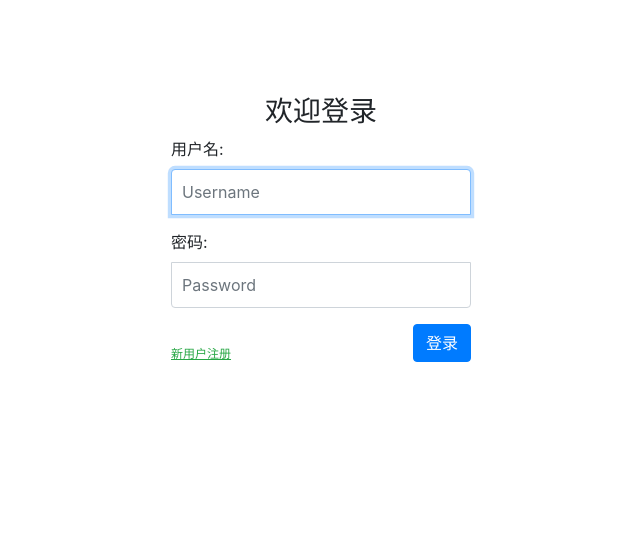
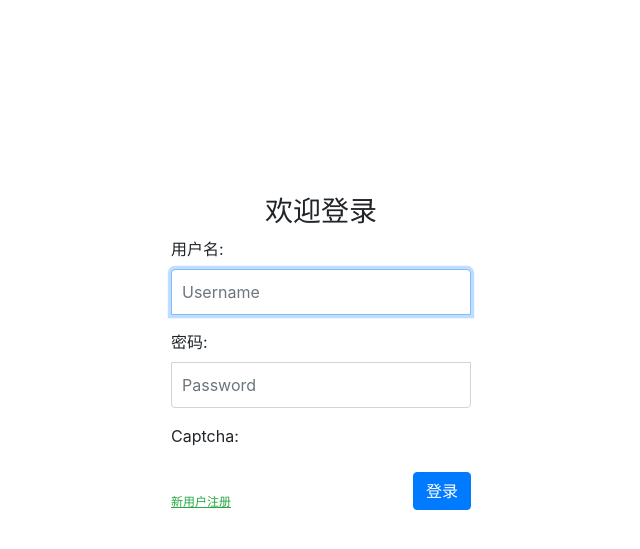
Before and after one commit to strong0429/xhk_crm, a Django app: page /login/ in a window 1280 px wide. Shown: the top 549 px of the page, without its empty margins (319-959 px from the left). Run offline with Django 3.2, Linux system fonts and the light colour scheme; some libraries are stand-ins or nearby versions.

Commit message:
添加识别码

```diff
--- a/login_app/forms.py
+++ b/login_app/forms.py
@@ -1,7 +1,10 @@
 from django import forms
+from captcha.fields import CaptchaField
 
 class UserForm(forms.Form):
     username = forms.CharField(label='用户名', max_length=128, \
         widget=forms.TextInput(attrs={'class': 'form-control', 'placeholder': 'Username', 'autofocus': ''}))
     password = forms.CharField(label='密码', max_length=256, \
-    widget=forms.PasswordInput(attrs={'class': 'form-control', 'placeholder': 'Password'}))
+        widget=forms.PasswordInput(attrs={'class': 'form-control', 'placeholder': 'Password'}))
+
+    captcha = CaptchaField(label='验证码')
--- a/login_app/static/login/css/login.css
+++ b/login_app/static/login/css/login.css
@@ -8,10 +8,7 @@
     width: 100%;
     max-width: 330px;
     padding: 15px;
-    margin: 0 auto;
-  }
-  .form-login{
-    margin-top:80px;
+    margin: 180px auto;
     font-weight: 400;
   }
   .form-login .form-control {
--- a/login_app/templates/login/login.html
+++ b/login_app/templates/login/login.html
@@ -1,6 +1,6 @@
 {% load static %}
 <!DOCTYPE html>
-<html lang="en">
+<html lang="zh">
     <head>
         <meta charset="UTF-8">
         <meta name="viewport" content="width=device-width, initial-scale=1, shrink-to-fit=no">
@@ -16,8 +16,10 @@
         <div class="container">
             <div class="col">
               <form class="form-login" action="/login/" method="post">
-                {% if err_msg %}
-                <div class="alert alert-warning">{{ err_msg }}</div>
+                {% if login_form.captcha.errors %}
+                  <div class='alert alert-warning'>{{ login_form.captcha.errors }}</div>
+                {% elif err_msg %}
+                  <div class="alert alert-warning">{{ err_msg }}</div>
                 {% endif %}
                 {% csrf_token %}
                 <h3 class="text-center">欢迎登录</h3>
@@ -29,7 +31,11 @@
                 <div class="form-group">
                         {{ login_form.password.label_tag }}
                         {{ login_form.password }}
-                    </div>
+                </div>
+                <div class="form-group">
+                  {{ login_form.captcha.label_tag }}
+                  {{ login_form.captcha }}
+                </div>
 
                 <div>
                   <a href="/register/" class="text-success "><ins>新用户注册</ins></a>
--- a/login_app/views.py
+++ b/login_app/views.py
@@ -26,7 +26,7 @@
                 return redirect('/index/')
             else:
                 err_msg = '密码错误'
-                return render(request, 'login/login.html', locals)
+                return render(request, 'login/login.html', locals())
         else:
             return render(request, 'login/login.html', locals())
 
--- a/web_crm/settings.py
+++ b/web_crm/settings.py
@@ -39,6 +39,7 @@
     'django.contrib.staticfiles',
     'teaching_app',
     'login_app',
+    'captcha',
 ]
 
 MIDDLEWARE = [
--- a/web_crm/urls.py
+++ b/web_crm/urls.py
@@ -22,5 +22,6 @@
 
 urlpatterns = [
     path('', include('login_app.urls')),
+    path('captcha/', include('captcha.urls')),
     path('admin/', admin.site.urls),
 ]
```
